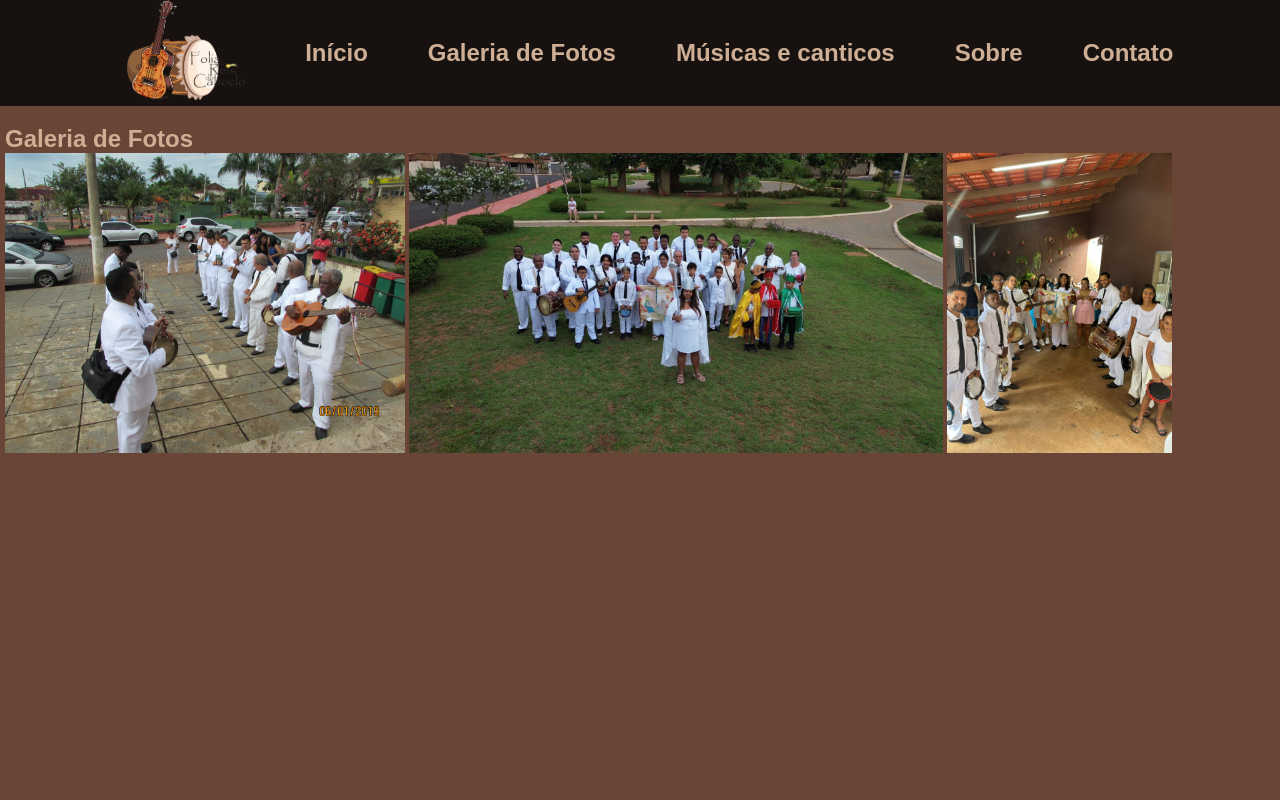
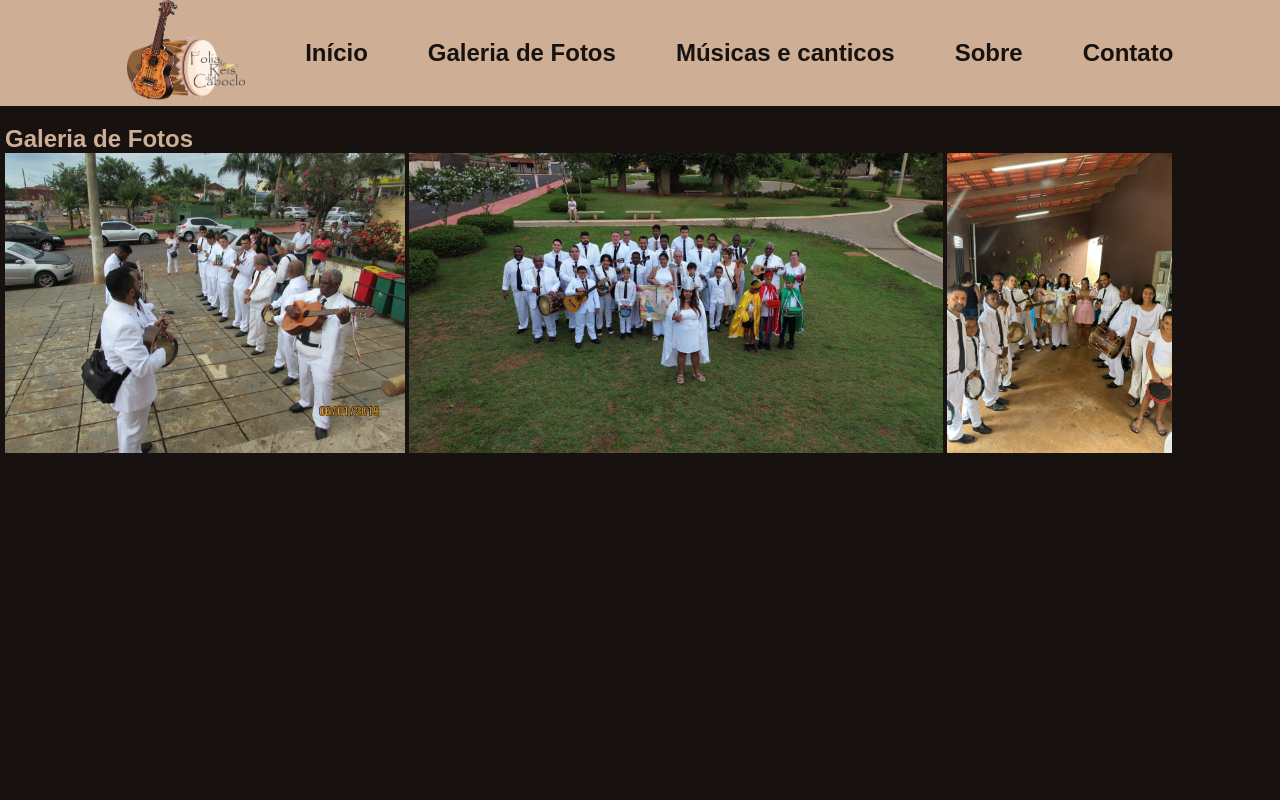
Before and after one commit to yagoldsn/Folia, a plain HTML site: page index.html in a window 1280 px wide. Shown: the top 800 px of the page. Drawn offline with Linux system fonts and the light colour scheme.

Commit message:
alteração cor navbar e main

```diff
--- a/assets/css/style.css
+++ b/assets/css/style.css
@@ -40,15 +40,16 @@ html {
 }
 
 body {
-  color: var(--color-tan);
+  color: var(--color-smoky-black);
   font-family: Arial, sans-serif;
-    background-color:var(--color-coffee);
+    background-color:var(--color-smoky-black);
 
 ;
 }
 
 main {
   /* padding-top: 120px; */
+  color: var(--color-tan);
 }
 section {
   /* border-bottom: 1px solid var(--cor-contraste); */
@@ -61,7 +62,7 @@ header {
 }
 
 .navbar {
-  background: var(--color-smoky-black);
+  background: var(--color-tan);
   left: 0;
   position: fixed;
   top: 0;
```
